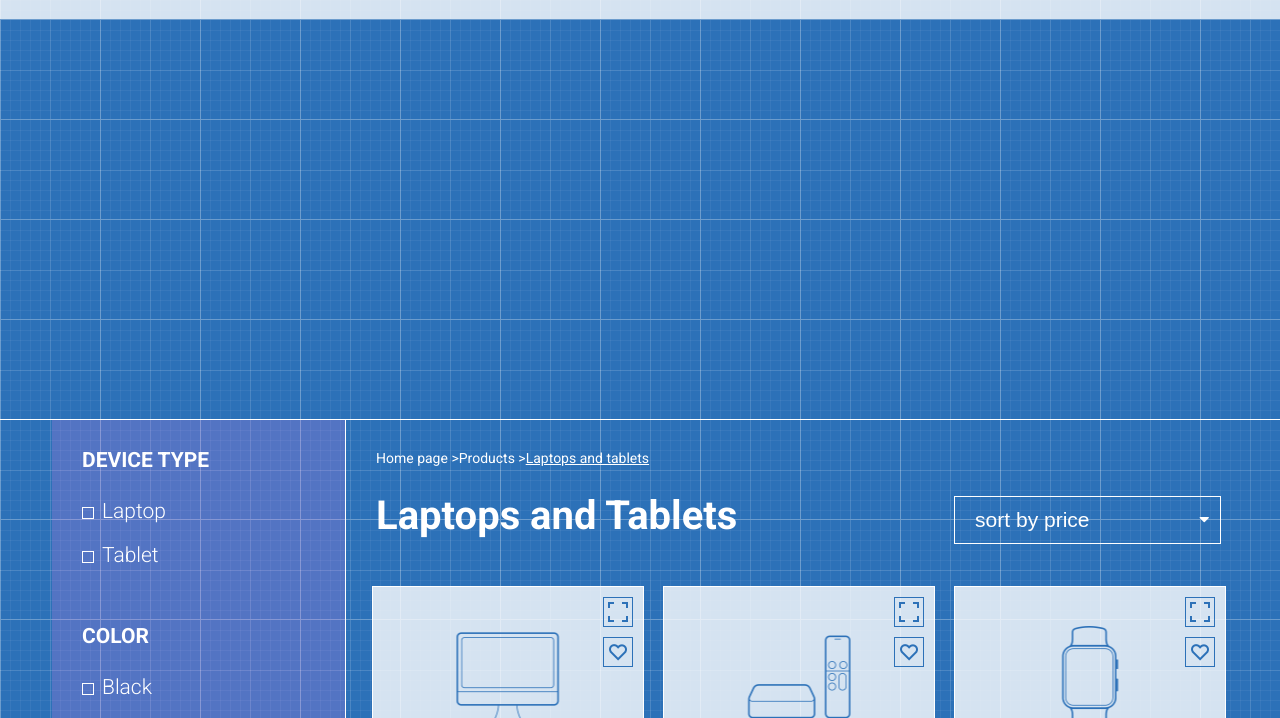
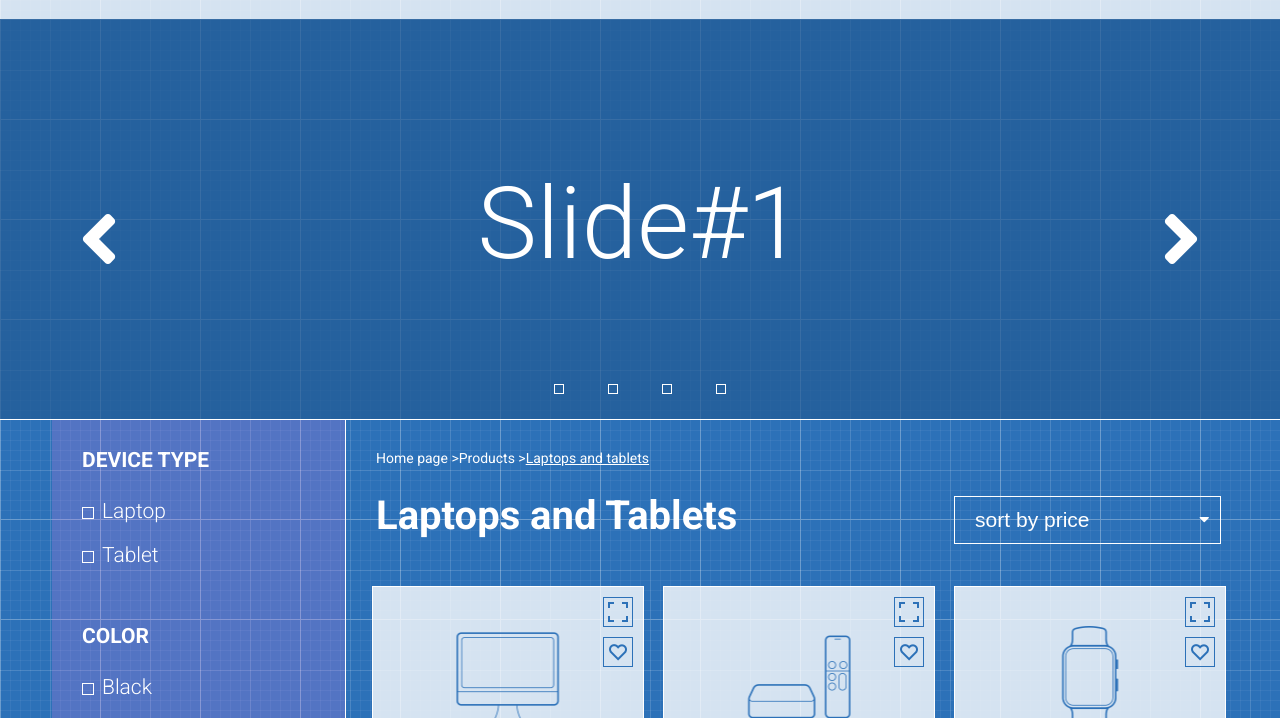
Before and after one commit to greenSadako/sklpshop, a plain HTML site: page index.html in a window 1280 px wide. Shown: the part 81-799 px from the top of the page. Drawn offline with Linux system fonts and the light colour scheme.

Commit message:
fixed html for slider

```diff
--- a/index.html
+++ b/index.html
@@ -58,7 +58,26 @@
    </header>
    <main>
        <section class="slider">
+     <div class="wrapper">
+           <div class="row">
+           <div class="column col-1">
+               <div class="arrow"><p><i id="arrow-left"class="fas fa-angle-left"></i></p></div>
+           </div>
+           <div class="column col-10">
+           <div class="slider-holder"><p id="slide">Slide#1</p>
+               <div id="sq-holder">
+                   <div class="square"></div>
+                   <div class="square"></div>
+                   <div class="square"></div>
+                   <div class="square"></div>
+               </div>
+           </div>
+       </div>
+       <div class="column col-1"> <div class="arrow"><p><i id="arrow-right"class="fas fa-angle-right"></i></p></div></div>
+       </div>
+     </div>
 
+<!--           <div class="slider-holder"><p> <i id="arrow-left"class="fas fa-angle-left"></i></p>  <p>Slide#</p> <p id="slide">1</p><p><i id="arrow-right" class="fas fa-angle-right"></i></p></div>-->
        </section>
        <section class="catalog">
           <div class="wrapper">
--- a/script.js
+++ b/script.js
@@ -50,7 +50,7 @@ function removeClass(submenuItem){
     }
 }
 
-//classList.toggle!
+
 var favs = document.getElementsByClassName("fav-holder");
 for (k=0; k<favs.length; k++){
   favs[k].addEventListener("click", changeColor);
@@ -58,3 +58,25 @@ for (k=0; k<favs.length; k++){
 function changeColor(){
   this.classList.toggle("fav-blue");
 }
+
+var slide = document.getElementById('slide');
+var arrowLeft = document.getElementById("arrow-left");
+var arrowRight = document.getElementById("arrow-right");
+var index = 1;
+arrowRight.onclick = function(){
+    index++;
+    showSlide();
+}
+arrowLeft.onclick = function(){
+    index--;
+    showSlide();
+}
+function showSlide(){
+    if(index>4){
+        index = 1;
+    }
+    else if(index<1){
+        index=4;
+    }
+    slide.innerHTML =index;
+}
--- a/style.css
+++ b/style.css
@@ -537,3 +537,57 @@ font-size: 21px;
     background-position: center;
     background-repeat: no-repeat;
 }
+.slider{
+    text-align: center;
+    background-color: rgba(35, 90, 147, .7);
+}
+/*
+.slider-holder{
+    margin: 100px auto 0 auto;
+}
+.slider-holder>p{
+    font-size: 50px;
+    display: inline-block;
+}
+.slider-holder>p>i{
+    font-size: 50px;
+    color: white;
+}*/
+.col-10{
+    width: 84%;
+
+}
+.slider-holder{
+    text-align: center;
+}
+.col-1{
+    width: 8%;
+}
+.col-1>div>p>i{
+    font-size: 80px;
+    color: white;
+
+}
+.arrow{
+    margin-top: 180px;
+}
+#slide{
+    font-size: 100px;
+    font-weight: 300;
+
+}
+.slider-holder{
+    margin-top: 155px;
+}
+.square{
+    width: 10px;
+    height: 10px;
+    display: inline-block;
+    margin-top: 110px;
+    margin-left: 20px;
+    margin-right: 20px;
+    border: 1px solid white;
+}
+.white{
+    background-color: white;
+}
```
Also changed, not shown: 1 other file.
